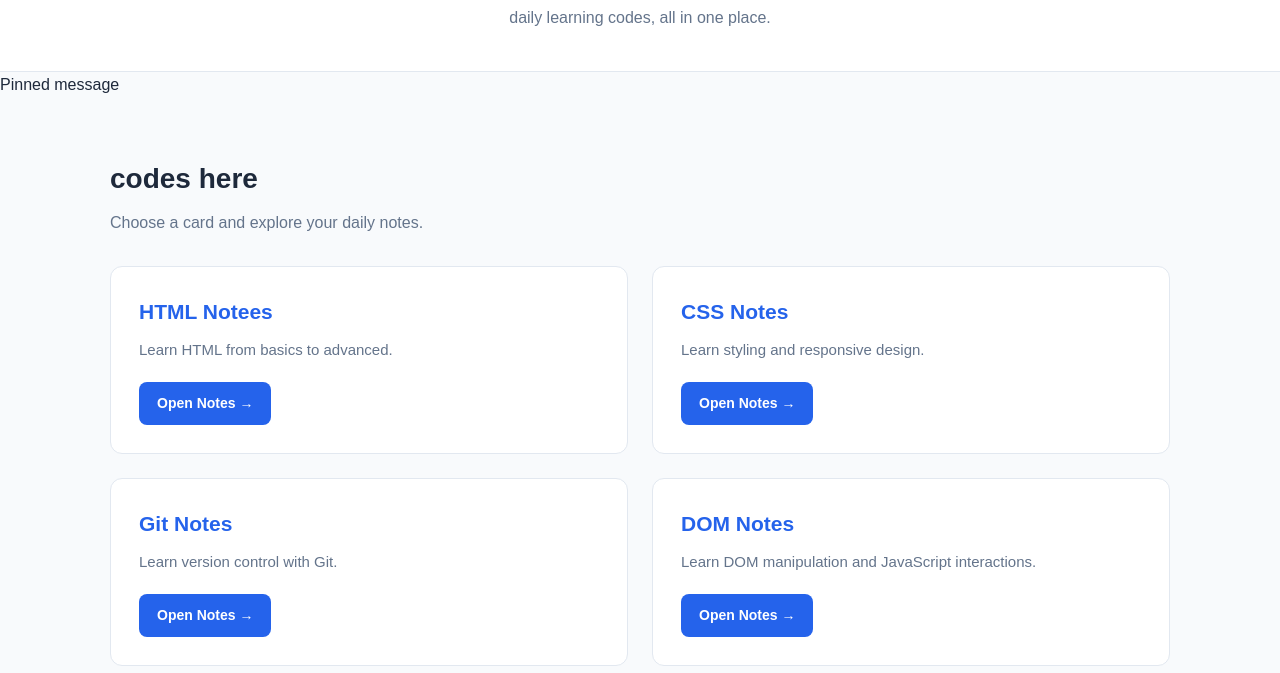
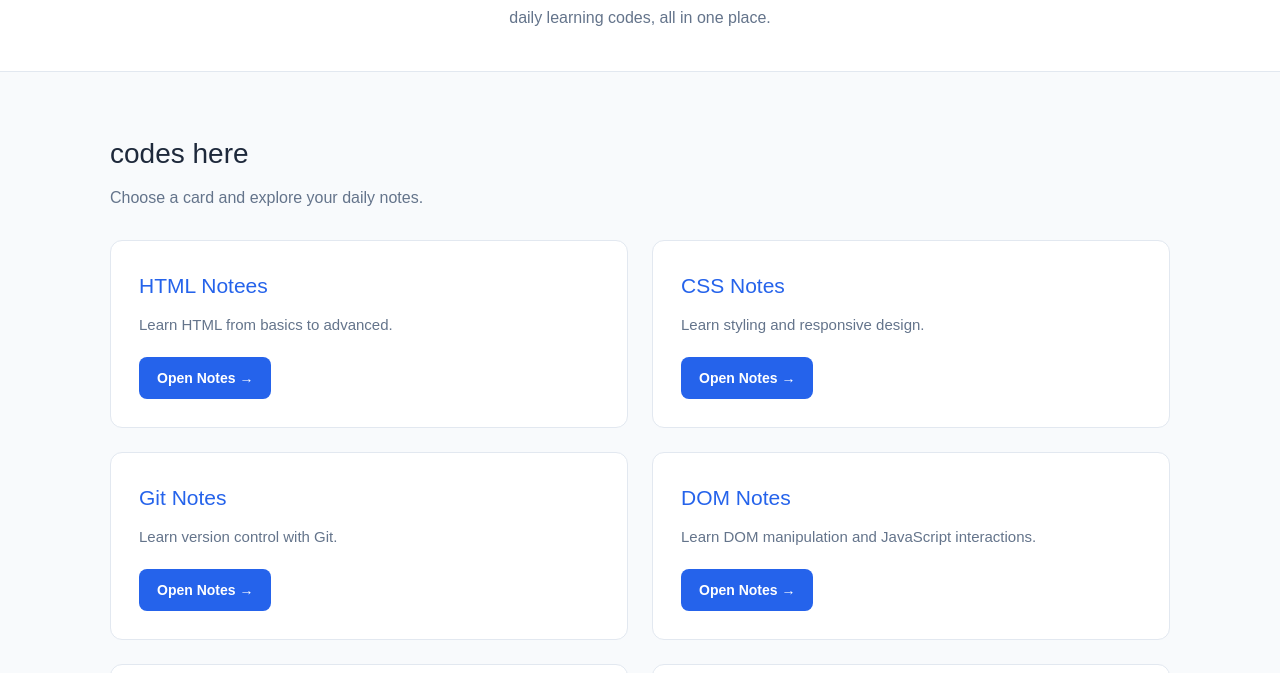
Before and after one commit to sujalrawat2534/fsd-daily-notes-site, a website: page index.html in a window 1280 px wide. Shown: the part 94-767 px from the top of the page. Drawn offline with Linux system fonts and the light colour scheme.

Commit message:
tailwind css and norml css usable

```diff
--- a/index.html
+++ b/index.html
@@ -4,7 +4,9 @@
     <meta charset="UTF-8" />
     <meta name="viewport" content="width=device-width, initial-scale=1.0" />
     <title>My Notes Library</title>
-    <link rel="stylesheet" href="style.css"/>
+    <link rel="stylesheet" href="style.css">
+    <link rel="stylesheet" href="tailwind-output.css"
+
   </head>
   <body>
     <body>
@@ -13,9 +15,6 @@
         <h2 class="logo">daily nots and codes</h2>
         <p class="tagline">daily learning codes, all in one place.</p>
       </header>
-
-      <section>
-        <div>Pinned message</div>
 
         <!-- <div>
           mkdir tailwind-practice <br />
@@ -89,6 +88,21 @@
           </div>
 
           <!-- React Card -->
+
+
+
+
+<!-- tailwind css uploaded -->
+          <!-- <div class="subject-card mt-6 hover:shadow-xl transition">
+    <h3 class="text-xl font-bold">
+        JavaScript Notes
+    </h3>
+
+    <p class="mt-2 text-gray-600">
+        Learn JavaScript step by step.
+    </p> -->
+
+</div>
         </div>
       </section>
     </body>
--- /dev/null
+++ b/package.json
@@ -0,0 +1,6 @@
+{
+  "dependencies": {
+    "@tailwindcss/cli": "^4.3.3",
+    "tailwindcss": "^4.3.3"
+  }
+}
--- /dev/null
+++ b/tailwind-input.css
@@ -0,0 +1,13 @@
+@import "tailwindcss";
+
+/* Disable automatic HTML element resets */
+@layer theme, base, components, utilities;
+
+/* Scan HTML files for Tailwind classes */
+@source "./index.html";
+@source "./tailwind-notes.html";
+@source "./javascript-notes.html";
+@source "./dom-notes.html";
+@source "./css-notes.html";
+@source "./git-notes.html";
+@source "./html-notes.html";
```
Also changed, not shown: tailwind-output.css (added), 1 other file.
